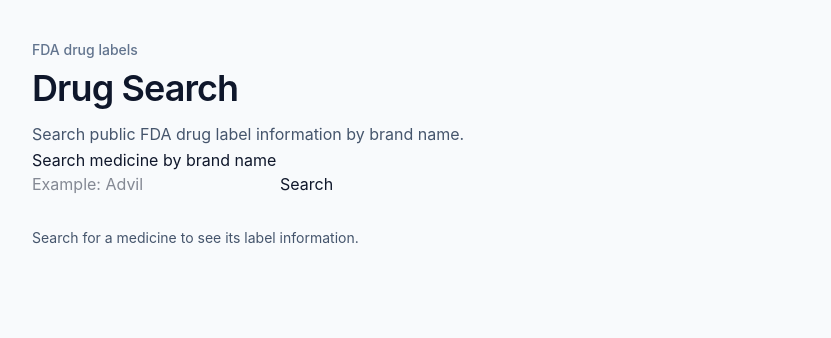
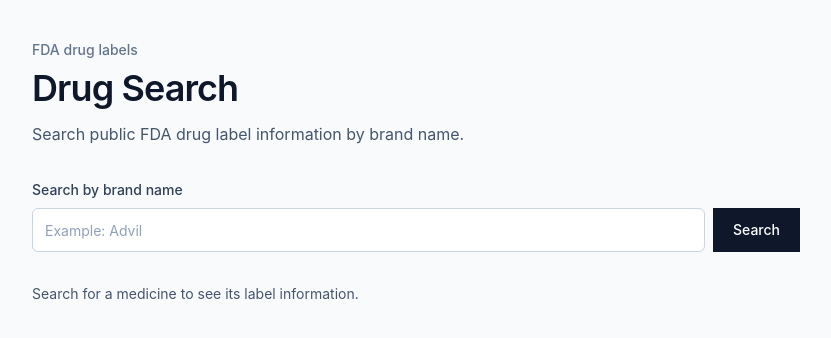
Before and after one commit to mohitgithub7568/DrugSearch, a React (Vite) app: page / in a window 1280 px wide. Shown: the top 338 px of the page, without its empty margins (224-1055 px from the left). Built offline with nearby package versions, Linux system fonts and the light colour scheme.

Commit message:
Style search form

```diff
--- a/src/components/SearchForm.jsx
+++ b/src/components/SearchForm.jsx
@@ -9,11 +9,16 @@ function SearchForm({ onSearch, loading }) {
   }
 
   return (
-    <form onSubmit={handleSubmit}>
-      <label htmlFor="brand-name">Search medicine by brand name</label>
-
-      <div>
+    <form className="mt-8" onSubmit={handleSubmit}>
+      <label
+  className="mb-2 block text-sm font-medium text-slate-700"
+  htmlFor="brand-name"
+>
+  Search by brand name
+</label>
+      <div className="flex flex-col gap-2 sm:flex-row">
         <input
+  className="h-11 w-full rounded-md border border-slate-300 bg-white px-3 text-sm text-slate-900 outline-none placeholder:text-slate-400 focus:border-slate-500 focus:ring-2 focus:ring-slate-200"
   id="brand-name"
   type="search"
   value={query}
@@ -22,7 +27,7 @@ function SearchForm({ onSearch, loading }) {
   autoComplete="off"
 />
 
-        <button type="submit" disabled={loading || !query.trim()}>
+        <button className="h-11 bg-slate-900 px-5 text-sm font-medium text-white"  type="submit" disabled={loading || !query.trim()}>
           {loading ? "Searching..." : "Search"}
         </button>
       </div>
```
Lines whose indentation alone changed are shown as unchanged.
